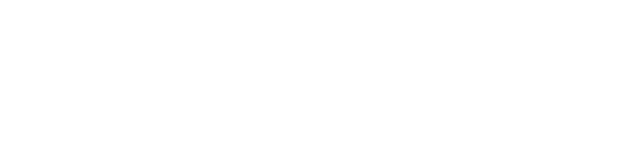
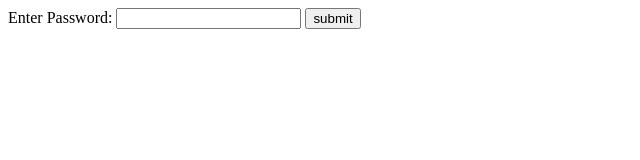
Before and after one commit to NawarTurk/ExpressPractice_PasswordChecker, a plain HTML site: page public/index.html in a window 1280 px wide. Shown: the whole page, without its empty margins (0-640 px from the left). Drawn offline with Linux system fonts and the light colour scheme.

Commit message:
Implementing the Form

```diff
--- a/public/index.html
+++ b/public/index.html
@@ -6,6 +6,10 @@
         <meta name="viewport" content="width=device-width, initial-scale=1">
     </head>
     <body>
-
+        <from action="submit" method="post">
+            <label for="password">Enter Password: </label>
+            <input type="password" id="password" name="password" required/>
+            <input type="submit" value="submit"/>
+        </from>
     </body>
 </html>
```
